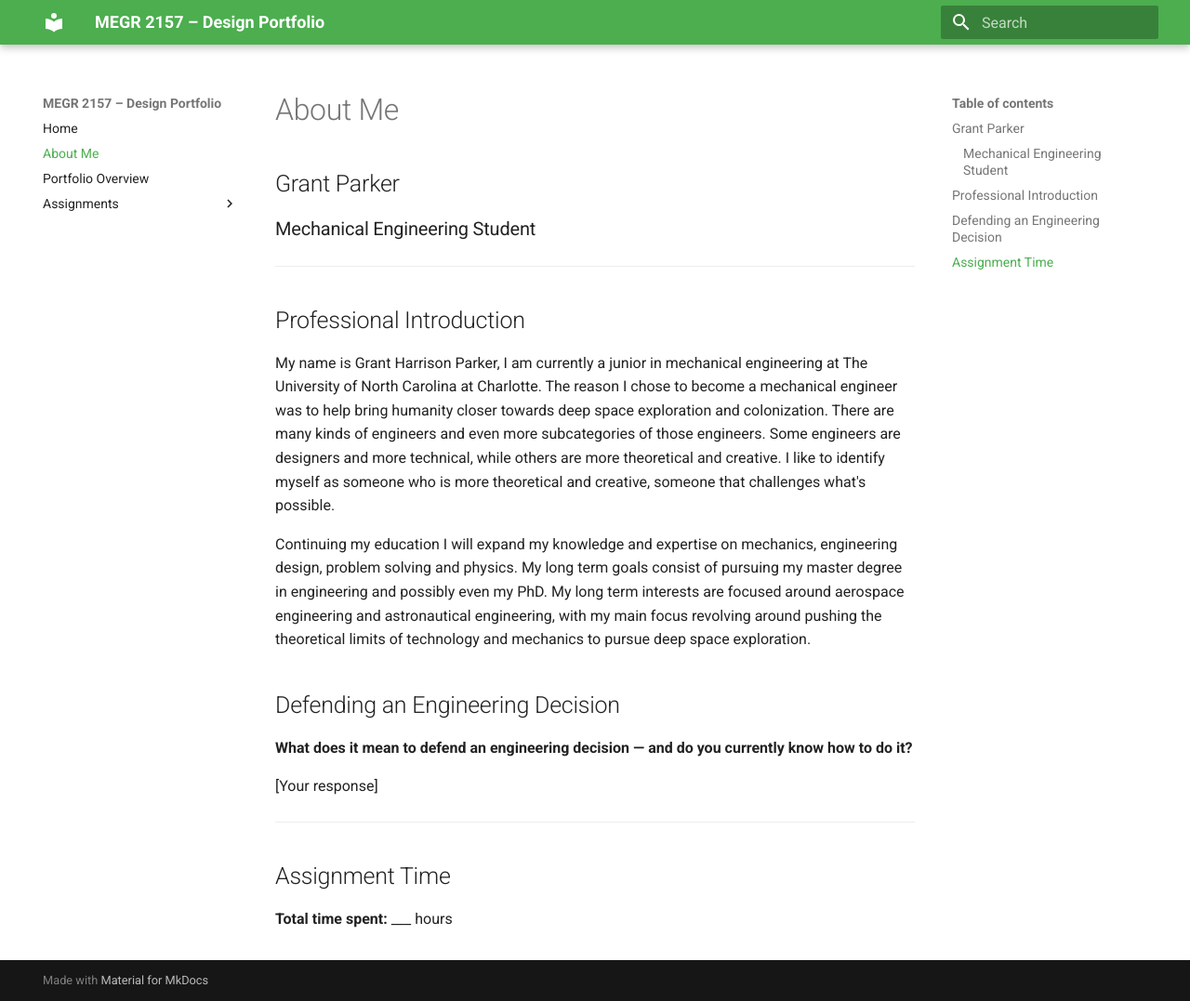
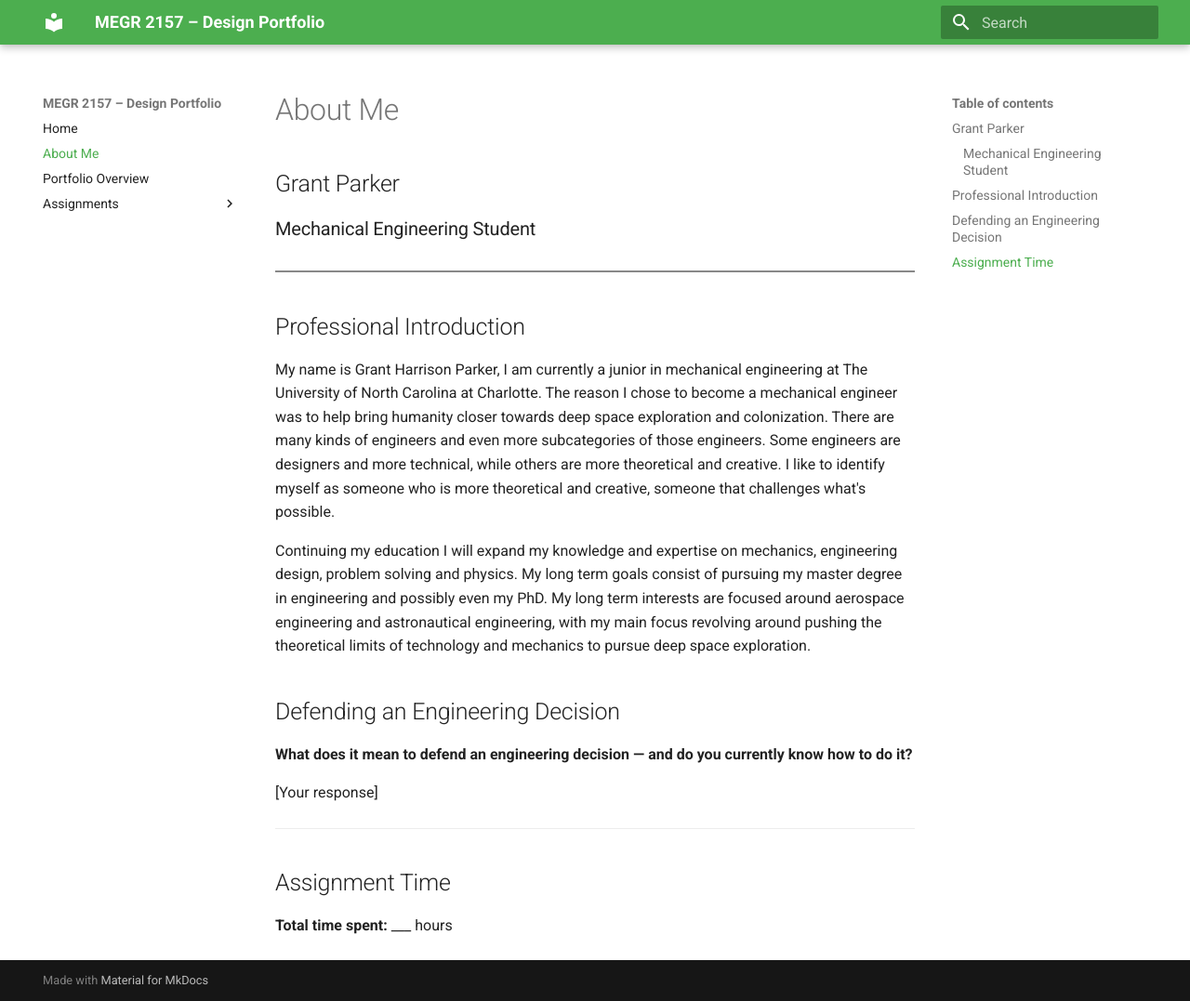
Before and after one commit to gparx/design-portfolio, an MkDocs documentation site: the page built from docs/aboutme/index.md, in a window 1280 px wide and 1077 px high. Shown: the whole window at 93% size. Built offline with MkDocs 1.6.1 and Material for MkDocs 9.7.7, drawn with Linux system fonts in a browser that asks for light colours.

Commit message:
Revise professional introduction in aboutme section
Updated personal introduction and added a horizontal rule.

```diff
--- a/docs/aboutme/index.md
+++ b/docs/aboutme/index.md
@@ -3,7 +3,7 @@
 ## Grant Parker
 ### Mechanical Engineering Student
 
----
+<hr style="border: none; border-top: 2px solid #888; margin: 30px 0;">
 
 ## Professional Introduction
 
```
